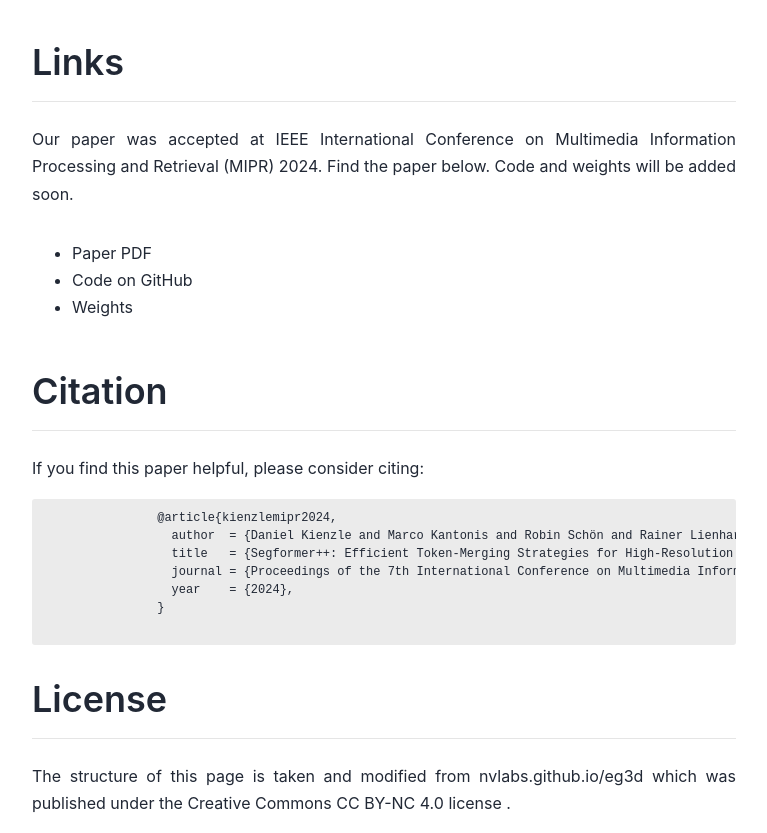
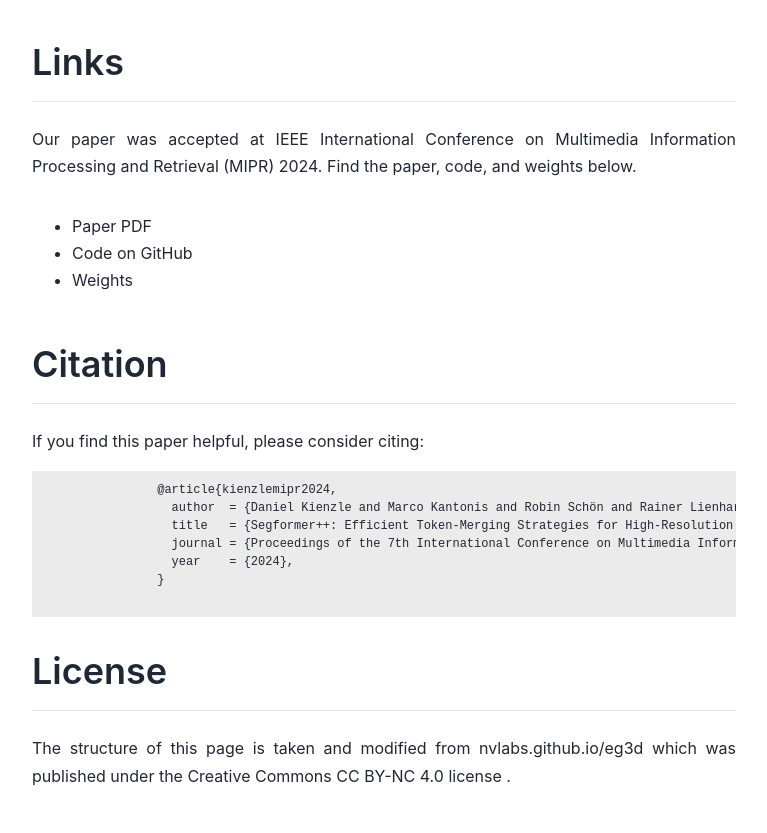
Before and after one commit to KieDani/KieDani.github.io, a plain HTML site: page MIPR2024/index.html in a window 1280 px wide. Shown: the part 1140-1973 px from the top of the page, without its empty margins (256-1023 px from the left). After the commit the page ends 1946 px from the top, so only its background shows below. Drawn offline with Linux system fonts and the light colour scheme; a web font is replaced by a local one.

Commit message:
corrected MIPR2024 website

```diff
--- a/MIPR2024/index.html
+++ b/MIPR2024/index.html
@@ -40,7 +40,7 @@
 
             <!-- paper links -->
             <h2 id="links"> Links </h2>
-            <p> Our paper was accepted at IEEE International Conference on Multimedia Information Processing and Retrieval (MIPR) 2024. Find the paper below. Code and weights will be added soon. </p>
+            <p> Our paper was accepted at IEEE International Conference on Multimedia Information Processing and Retrieval (MIPR) 2024. Find the paper, code, and weights below. </p>
                     <ul>
                         <li>
                             <a href="https://arxiv.org/abs/2405.14467" target="_blank"> Paper PDF</a>
```
